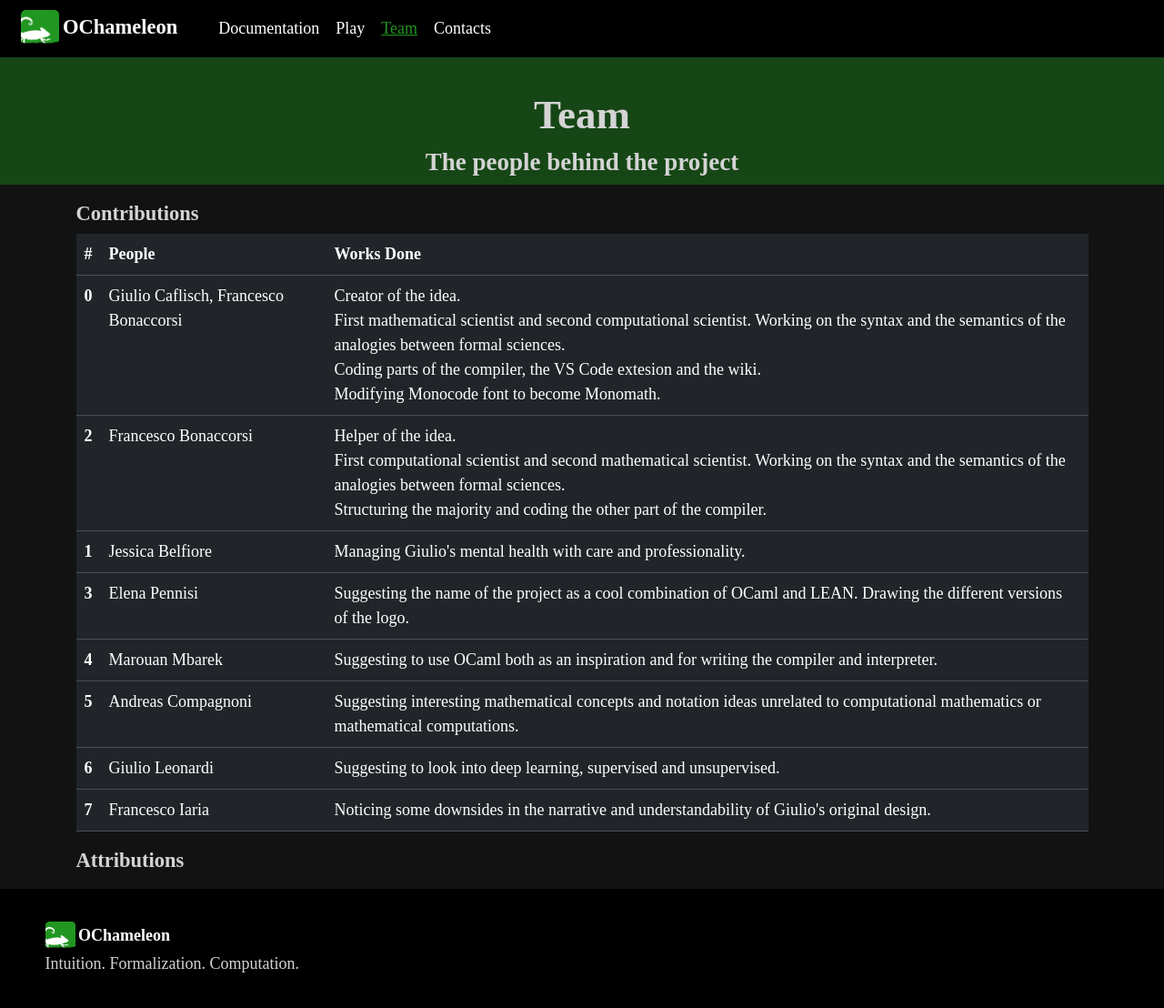
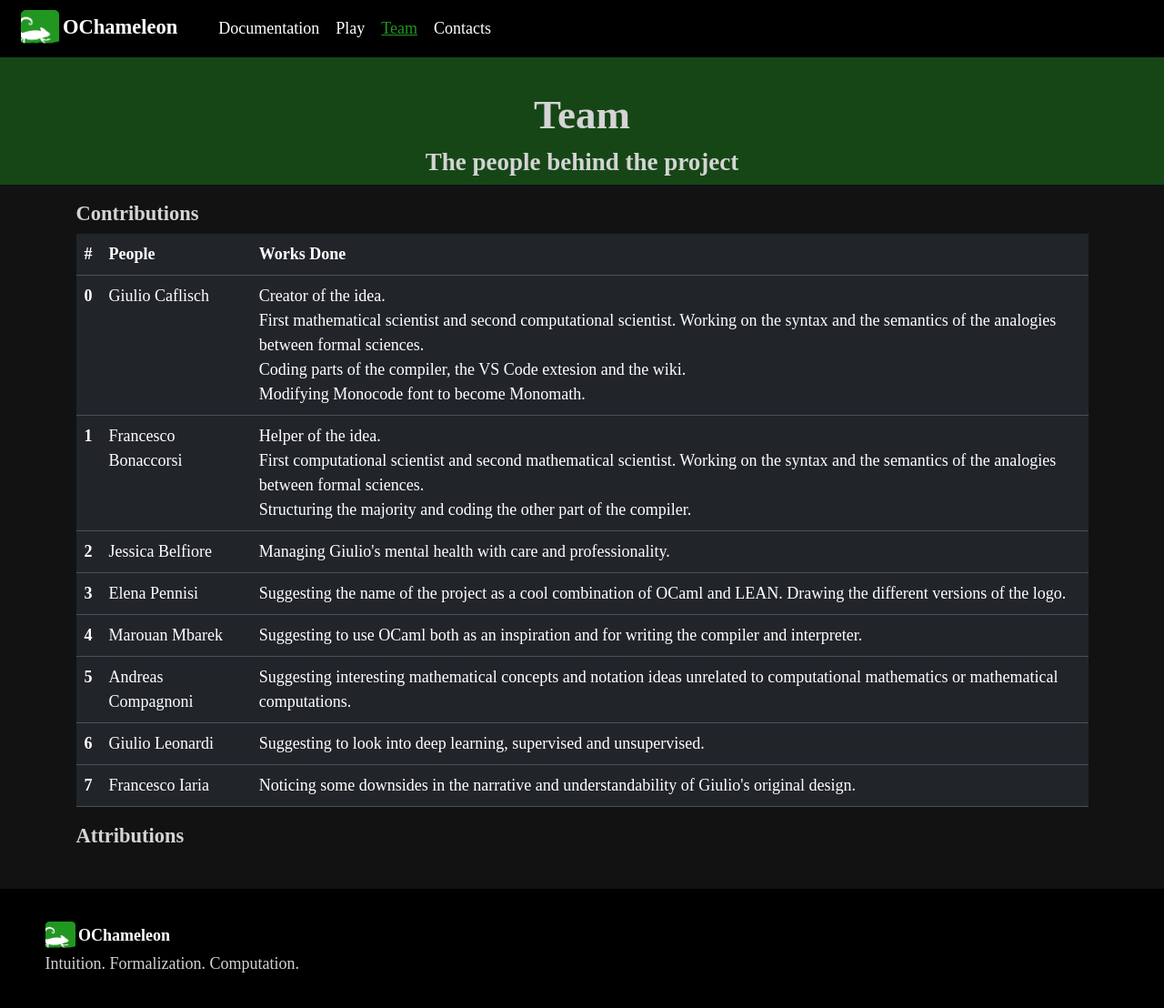
Before and after one commit to ochameleon/ochameleon.github.io, a Jekyll site: the page built from team.html, in a window 1280 px wide and 1109 px high. Shown: the whole window at 91% size. Built offline with Jekyll 4.4.1, drawn with Linux system fonts in a browser that asks for light colours; some web fonts are replaced.

Commit message:
Forgot to renumber members in attributions of team page

```diff
--- a/team.html
+++ b/team.html
@@ -19,7 +19,7 @@ subtitle: The people behind the project
             <tbody>
                 <tr>
                     <th scope="row">0</th>
-                    <td>Giulio Caflisch, Francesco Bonaccorsi</td>
+                    <td>Giulio Caflisch</td>
                     <td>
                         Creator of the idea.
                         <br>
```
Also changed, not shown: other parts of team.html (+2 -2 lines).
